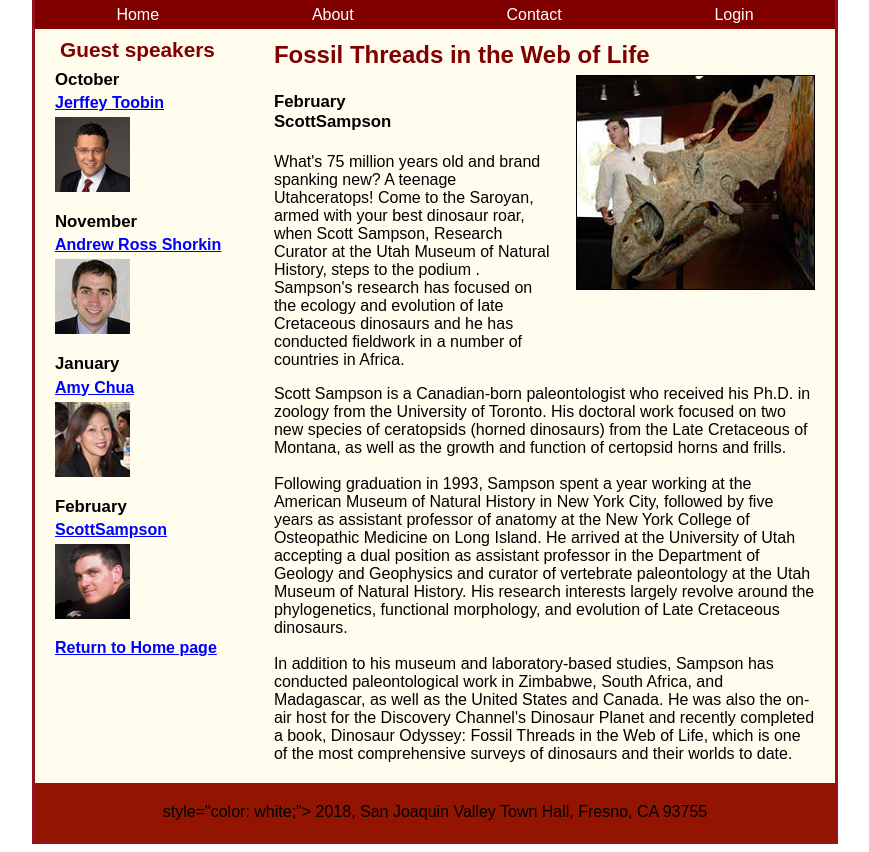
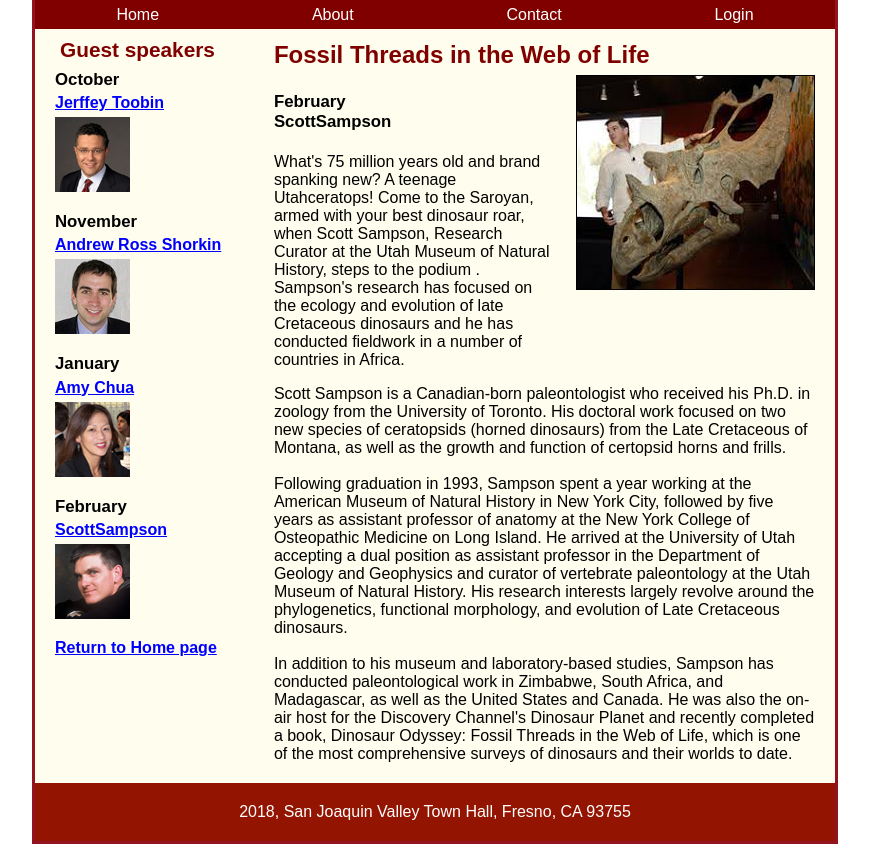
Before and after one commit to henrycuongvo/FE22-IVT-HTML5-CSS3-4, a plain HTML site: page speakers/ScottSampson.html in a window 1280 px wide. Shown: the part 114-966 px from the top of the page, without its empty margins (205-1074 px from the left). Drawn offline with Linux system fonts and the light colour scheme.

Commit message:
Please check and fix bug for Exercise_6

```diff
--- a/index.css
+++ b/index.css
@@ -145,6 +145,7 @@ footer{
 
 }
 footer p{
+  color: white;
     text-align: center;
     margin: 0px;
 }
--- a/speakers/ScottSampson.html
+++ b/speakers/ScottSampson.html
@@ -128,7 +128,7 @@
     </section>
     </main>
     <footer>
-      <p> style="color: white;"> 2018, San Joaquin Valley Town Hall, Fresno, CA 93755
+      <p> 2018, San Joaquin Valley Town Hall, Fresno, CA 93755
       </p>
     </footer>
   </div>
--- a/speakers/scottSampson.css
+++ b/speakers/scottSampson.css
@@ -140,6 +140,7 @@ footer{
 
 }
 footer p{
+  color: white;
   text-align: center;
   margin: 0px;
 }
```
